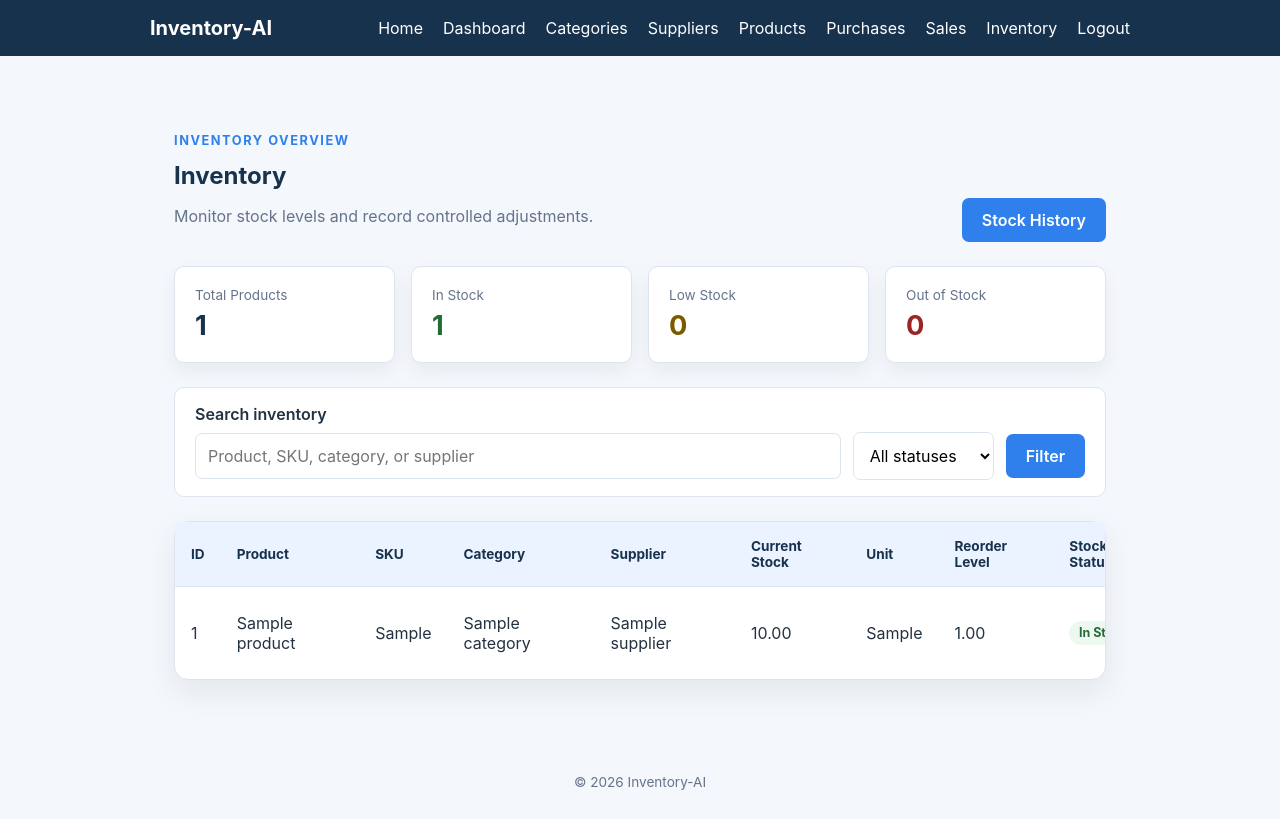
After one commit to PriyaGhosal/Inventory-AI, a Flask app: page /inventory in a window 1280 px wide. The commit adds this page. Run offline with Flask 3, Linux system fonts and the light colour scheme; the visitor is signed in with stand-in values (Sample User, id 1); tables that the repository leaves empty hold one stand-in row (values such as "Sample post").

Commit message:
Add inventory and stock transaction management

```diff
--- a/app.py
+++ b/app.py
@@ -2090,6 +2090,342 @@ def render_sale_form(form_data):
     )
 
 
+@app.get("/inventory")
+def inventory():
+    """Display current inventory, summary counts, and optional filters."""
+    if "user_id" not in session:
+        flash("Please log in to access inventory.", "error")
+        return redirect(url_for("login"))
+
+    search_term = request.args.get("search", "").strip()
+    status_filter = request.args.get("status", "").strip().lower()
+    allowed_statuses = {"out_of_stock", "low_stock", "in_stock", "active", "inactive"}
+    if status_filter not in allowed_statuses:
+        status_filter = ""
+
+    connection = None
+    cursor = None
+    product_rows = []
+    summary = {
+        "total_products": 0,
+        "in_stock": 0,
+        "low_stock": 0,
+        "out_of_stock": 0,
+    }
+    try:
+        connection = get_db_connection()
+        cursor = connection.cursor(dictionary=True)
+        cursor.execute(
+            """
+            SELECT
+                COUNT(*) AS total_products,
+                COALESCE(SUM(CASE WHEN current_stock > reorder_level THEN 1 ELSE 0 END), 0) AS in_stock,
+                COALESCE(SUM(CASE WHEN current_stock > 0 AND current_stock <= reorder_level THEN 1 ELSE 0 END), 0) AS low_stock,
+                COALESCE(SUM(CASE WHEN current_stock <= 0 THEN 1 ELSE 0 END), 0) AS out_of_stock
+            FROM products
+            """
+        )
+        summary_row = cursor.fetchone()
+        if summary_row:
+            summary = {
+                "total_products": summary_row["total_products"],
+                "in_stock": summary_row["in_stock"],
+                "low_stock": summary_row["low_stock"],
+                "out_of_stock": summary_row["out_of_stock"],
+            }
+
+        conditions = []
+        parameters = []
+        if search_term:
+            pattern = f"%{search_term}%"
+            conditions.append(
+                "(p.product_name LIKE %s OR p.sku LIKE %s "
+                "OR c.category_name LIKE %s OR s.supplier_name LIKE %s)"
+            )
+            parameters.extend([pattern, pattern, pattern, pattern])
+        status_conditions = {
+            "out_of_stock": "p.current_stock <= 0",
+            "low_stock": "p.current_stock > 0 AND p.current_stock <= p.reorder_level",
+            "in_stock": "p.current_stock > p.reorder_level",
+            "active": "p.is_active = %s",
+            "inactive": "p.is_active = %s",
+        }
+        if status_filter:
+            conditions.append(status_conditions[status_filter])
+            if status_filter in {"active", "inactive"}:
+                parameters.append(status_filter == "active")
+        where_clause = f"WHERE {' AND '.join(conditions)}" if conditions else ""
+        cursor.execute(
+            f"""
+            SELECT p.product_id, p.product_name, p.sku, p.current_stock,
+                   p.unit, p.reorder_level, p.is_active,
+                   c.category_name, s.supplier_name
+            FROM products AS p
+            INNER JOIN categories AS c ON p.category_id = c.category_id
+            LEFT JOIN suppliers AS s ON p.supplier_id = s.supplier_id
+            {where_clause}
+            ORDER BY p.product_name ASC
+            """,
+            tuple(parameters),
+        )
+        product_rows = cursor.fetchall()
+    except mysql.connector.Error:
+        app.logger.exception("Database error while loading inventory")
+        flash("Inventory is temporarily unavailable. Please try again.", "error")
+    finally:
+        if cursor is not None:
+            cursor.close()
+        if connection is not None and connection.is_connected():
+            connection.close()
+
+    return render_template(
+        "inventory.html",
+        page_title="Inventory",
+        products=product_rows,
+        summary=summary,
+        search_term=search_term,
+        status_filter=status_filter,
+    )
+
+
+@app.route("/inventory/adjust/<int:product_id>", methods=["GET", "POST"])
+def adjust_inventory(product_id):
+    """Apply an atomic manual increase or decrease to active product stock."""
+    if "user_id" not in session:
+        flash("Please log in to adjust inventory.", "error")
+        return redirect(url_for("login"))
+
+    adjustment = {
+        "adjustment_type": "increase",
+        "quantity": "",
+        "notes": "",
+    }
+    connection = None
+    cursor = None
+    try:
+        connection = get_db_connection()
+        cursor = connection.cursor(dictionary=True)
+        cursor.execute(
+            """
+            SELECT product_id, product_name, sku, current_stock
+            FROM products
+            WHERE product_id = %s
+            """,
+            (product_id,),
+        )
+        product = cursor.fetchone()
+    except mysql.connector.Error:
+        app.logger.exception("Database error while loading adjustment product %s", product_id)
+        flash("The product could not be loaded. Please try again.", "error")
+        return redirect(url_for("inventory"))
+    finally:
+        if cursor is not None:
+            cursor.close()
+        if connection is not None and connection.is_connected():
+            connection.close()
+
+    if product is None:
+        flash("Product not found.", "error")
+        return redirect(url_for("inventory"))
+
+    if request.method == "POST":
+        adjustment["adjustment_type"] = request.form.get("adjustment_type", "").strip()
+        adjustment["quantity"] = request.form.get("quantity", "").strip()
+        adjustment["notes"] = request.form.get("notes", "").strip()
+        validation_error = validate_adjustment_input(adjustment)
+        if validation_error:
+            flash(validation_error, "error")
+            return render_template(
+                "stock_adjustment.html",
+                page_title="Adjust Stock",
+                product=product,
+                adjustment=adjustment,
+            )
+
+        connection = None
+        cursor = None
+        try:
+            connection = get_db_connection()
+            connection.start_transaction()
+            cursor = connection.cursor(dictionary=True)
+            cursor.execute(
+                """
+                SELECT product_id, product_name, current_stock, is_active
+                FROM products
+                WHERE product_id = %s
+                FOR UPDATE
+                """,
+                (product_id,),
+            )
+            locked_product = cursor.fetchone()
+            if locked_product is None:
+                raise InventoryAdjustmentError("Product not found.")
+            if not locked_product["is_active"]:
+                raise InventoryAdjustmentError(
+                    "Only active products can be adjusted."
+                )
+
+            quantity = int(adjustment["quantity"])
+            current_stock = Decimal(str(locked_product["current_stock"]))
+            signed_quantity = (
+                quantity
+                if adjustment["adjustment_type"] == "increase"
+                else -quantity
+            )
+            new_stock = current_stock + Decimal(signed_quantity)
+            if new_stock < 0:
+                raise InventoryAdjustmentError(
+                    f"Insufficient stock. Current stock: {locked_product['current_stock']}."
+                )
+
+            cursor.execute(
+                "UPDATE products SET current_stock = %s WHERE product_id = %s",
+                (new_stock, product_id),
+            )
+            cursor.execute(
+                """
+                INSERT INTO stock_transactions
+                    (product_id, user_id, transaction_type, quantity,
+                     balance_after, notes)
+                VALUES (%s, %s, 'adjustment', %s, %s, %s)
+                """,
+                (
+                    product_id,
+                    session["user_id"],
+                    signed_quantity,
+                    new_stock,
+                    adjustment["notes"],
+                ),
+            )
+            connection.commit()
+        except InventoryAdjustmentError as error:
+            if connection is not None:
+                connection.rollback()
+            flash(str(error), "error")
+            return render_template(
+                "stock_adjustment.html",
+                page_title="Adjust Stock",
+                product=product,
+                adjustment=adjustment,
+            )
+        except mysql.connector.Error:
+            if connection is not None:
+                connection.rollback()
+            app.logger.exception("Database error while adjusting product %s", product_id)
+            flash("The stock adjustment could not be saved. Please try again.", "error")
+            return render_template(
+                "stock_adjustment.html",
+                page_title="Adjust Stock",
+                product=product,
+                adjustment=adjustment,
+            )
+        finally:
+            if cursor is not None:
+                cursor.close()
+            if connection is not None and connection.is_connected():
+                connection.close()
+
+        flash("Stock adjustment saved successfully.", "success")
+        return redirect(url_for("inventory"))
+
+    return render_template(
+        "stock_adjustment.html",
+        page_title="Adjust Stock",
+        product=product,
+        adjustment=adjustment,
+    )
+
+
+@app.get("/inventory/history")
+def inventory_history():
+    """Display newest stock transactions with safe optional filters."""
+    if "user_id" not in session:
+        flash("Please log in to access stock history.", "error")
+        return redirect(url_for("login"))
+
+    product_filter = request.args.get("product_id", "").strip()
+    transaction_filter = request.args.get("transaction_type", "").strip().lower()
+    allowed_types = {"purchase", "sale", "adjustment", "return"}
+    if transaction_filter not in allowed_types:
+        transaction_filter = ""
+
+    connection = None
+    cursor = None
+    transactions = []
+    try:
+        connection = get_db_connection()
+        cursor = connection.cursor(dictionary=True)
+        conditions = []
+        parameters = []
+        if product_filter:
+            try:
+                product_id = int(product_filter)
+            except ValueError:
+                product_id = 0
+            conditions.append("st.product_id = %s")
+            parameters.append(product_id)
+        if transaction_filter:
+            conditions.append("st.transaction_type = %s")
+            parameters.append(transaction_filter)
+        where_clause = f"WHERE {' AND '.join(conditions)}" if conditions else ""
+        cursor.execute(
+            f"""
+            SELECT st.transaction_id, st.transaction_date, st.transaction_type,
+                   st.quantity, st.balance_after, st.notes,
+                   p.product_id, p.product_name, p.sku,
+                   u.full_name, st.purchase_id, st.sale_id
+            FROM stock_transactions AS st
+            INNER JOIN products AS p ON st.product_id = p.product_id
+            INNER JOIN users AS u ON st.user_id = u.user_id
+            LEFT JOIN purchases AS pu ON st.purchase_id = pu.purchase_id
+            LEFT JOIN sales AS sa ON st.sale_id = sa.sale_id
+            {where_clause}
+            ORDER BY st.transaction_date DESC, st.transaction_id DESC
+            """,
+            tuple(parameters),
+        )
+        transactions = cursor.fetchall()
+    except mysql.connector.Error:
+        app.logger.exception("Database error while loading stock history")
+        flash("Stock history is temporarily unavailable. Please try again.", "error")
+    finally:
+        if cursor is not None:
+            cursor.close()
+        if connection is not None and connection.is_connected():
+            connection.close()
+
+    return render_template(
+        "stock_history.html",
+        page_title="Stock History",
+        transactions=transactions,
+        product_filter=product_filter,
+        transaction_filter=transaction_filter,
+    )
+
+
+class InventoryAdjustmentError(Exception):
+    """Expected validation failure during an inventory adjustment."""
+
+
+def validate_adjustment_input(adjustment):
+    """Validate adjustment type, positive quantity, and reason."""
+    if adjustment["adjustment_type"] not in {"increase", "decrease"}:
+        return "Please select a valid adjustment type."
+    if not adjustment["quantity"]:
+        return "Quantity is required."
+    try:
+        quantity = int(adjustment["quantity"])
+    except (TypeError, ValueError):
+        return "Quantity must be a positive integer."
+    if quantity <= 0 or str(quantity) != adjustment["quantity"]:
+        return "Quantity must be a positive integer."
+    if not adjustment["notes"]:
+        return "Reason is required."
+    if len(adjustment["notes"]) > 255:
+        return "Reason must be 255 characters or fewer."
+    return None
+
+
 @app.post("/logout")
 def logout():
     """End the current session and return the user to the login page."""
--- a/static/css/style.css
+++ b/static/css/style.css
@@ -129,6 +129,104 @@ nav a:hover {
 
 .purchase-form-card {
     max-width: 900px;
+}
+
+.adjustment-card {
+    max-width: 620px;
+}
+
+.summary-grid {
+    display: grid;
+    gap: 1rem;
+    grid-template-columns: repeat(4, 1fr);
+    margin-bottom: 1.5rem;
+}
+
+.summary-card {
+    background: var(--surface);
+    border: 1px solid var(--border);
+    border-radius: 10px;
+    box-shadow: 0 8px 20px rgb(23 50 77 / 6%);
+    display: flex;
+    flex-direction: column;
+    gap: 0.4rem;
+    padding: 1.25rem;
+}
+
+.summary-card span {
+    color: var(--muted);
+    font-size: 0.85rem;
+}
+
+.summary-card strong {
+    color: var(--navy);
+    font-size: 1.7rem;
+}
+
+.summary-in-stock strong {
+    color: #246b35;
+}
+
+.summary-low-stock strong {
+    color: #795b00;
+}
+
+.summary-out-stock strong {
+    color: #9b2525;
+}
+
+.inventory-table,
+.history-table {
+    min-width: 1200px;
+}
+
+.stock-status-in_stock {
+    background: #edf9f0;
+    color: #246b35;
+}
+
+.stock-status-low_stock {
+    background: #fff8e6;
+    color: #795b00;
+}
+
+.stock-status-out_of_stock {
+    background: #fff0f0;
+    color: #9b2525;
+}
+
+.product-summary {
+    background: var(--pale-blue);
+    border-radius: 8px;
+    display: flex;
+    flex-wrap: wrap;
+    gap: 1rem;
+    margin: 1.5rem 0;
+    padding: 1rem;
+}
+
+.product-summary span {
+    color: var(--muted);
+}
+
+.transaction-purchase {
+    background: #edf9f0;
+    color: #246b35;
+}
+
+.transaction-sale {
+    background: #fff0f0;
+    color: #9b2525;
+}
+
+.transaction-adjustment {
+    background: var(--pale-blue);
+    color: var(--navy);
+}
+
+.transaction-return {
+    background: #fff8e6;
+    color: #795b00;
 }
 
 .detail-card {
@@ -592,6 +690,10 @@ textarea:focus {
         grid-template-columns: 1fr;
     }
 
+    .summary-grid {
+        grid-template-columns: repeat(2, 1fr);
+    }
+
     .detail-grid {
         grid-template-columns: repeat(2, 1fr);
     }
@@ -612,3 +714,9 @@ textarea:focus {
         grid-column: 1 / -1;
     }
 }
+
+@media (max-width: 420px) {
+    .summary-grid {
+        grid-template-columns: 1fr;
+    }
+}
--- a/templates/base.html
+++ b/templates/base.html
@@ -18,6 +18,7 @@
                 <a href="{{ url_for('products') }}">Products</a>
                 <a href="{{ url_for('purchases') }}">Purchases</a>
                 <a href="{{ url_for('sales') }}">Sales</a>
+                <a href="{{ url_for('inventory') }}">Inventory</a>
                 <form class="logout-form" method="post" action="{{ url_for('logout') }}">
                     <button class="nav-button" type="submit">Logout</button>
                 </form>
--- /dev/null
+++ b/templates/inventory.html
@@ -0,0 +1,78 @@
+{% extends "base.html" %}
+
+{% block content %}
+<section class="page-heading">
+    <div>
+        <p class="eyebrow">Inventory overview</p>
+        <h1>Inventory</h1>
+        <p class="muted">Monitor stock levels and record controlled adjustments.</p>
+    </div>
+    <a class="button button-secondary" href="{{ url_for('inventory_history') }}">Stock History</a>
+</section>
+
+<div class="summary-grid">
+    <div class="summary-card"><span>Total Products</span><strong>{{ summary.total_products }}</strong></div>
+    <div class="summary-card summary-in-stock"><span>In Stock</span><strong>{{ summary.in_stock }}</strong></div>
+    <div class="summary-card summary-low-stock"><span>Low Stock</span><strong>{{ summary.low_stock }}</strong></div>
+    <div class="summary-card summary-out-stock"><span>Out of Stock</span><strong>{{ summary.out_of_stock }}</strong></div>
+</div>
+
+<form class="search-form" method="get" action="{{ url_for('inventory') }}">
+    <label for="inventory-search">Search inventory</label>
+    <div class="search-controls">
+        <input id="inventory-search" name="search" type="search" value="{{ search_term }}" placeholder="Product, SKU, category, or supplier">
+        <select name="status" aria-label="Filter inventory">
+            <option value="">All statuses</option>
+            <option value="out_of_stock" {% if status_filter == "out_of_stock" %}selected{% endif %}>Out of Stock</option>
+            <option value="low_stock" {% if status_filter == "low_stock" %}selected{% endif %}>Low Stock</option>
+            <option value="in_stock" {% if status_filter == "in_stock" %}selected{% endif %}>In Stock</option>
+            <option value="active" {% if status_filter == "active" %}selected{% endif %}>Active</option>
+            <option value="inactive" {% if status_filter == "inactive" %}selected{% endif %}>Inactive</option>
+        </select>
+        <button class="button" type="submit">Filter</button>
+        {% if search_term or status_filter %}<a class="button button-secondary" href="{{ url_for('inventory') }}">Clear</a>{% endif %}
+    </div>
+</form>
+
+{% if products %}
+<div class="table-card">
+    <div class="table-wrapper">
+        <table class="inventory-table">
+            <thead><tr><th>ID</th><th>Product</th><th>SKU</th><th>Category</th><th>Supplier</th><th>Current Stock</th><th>Unit</th><th>Reorder Level</th><th>Stock Status</th><th>Status</th><th>Actions</th></tr></thead>
+            <tbody>
+                {% for product in products %}
+                {% if product.current_stock <= 0 %}
+                    {% set stock_status = "out_of_stock" %}
+                    {% set stock_label = "Out of Stock" %}
+                {% elif product.current_stock <= product.reorder_level %}
+                    {% set stock_status = "low_stock" %}
+                    {% set stock_label = "Low Stock" %}
+                {% else %}
+                    {% set stock_status = "in_stock" %}
+                    {% set stock_label = "In Stock" %}
+                {% endif %}
+                <tr>
+                    <td>{{ product.product_id }}</td>
+                    <td>{{ product.product_name }}</td>
+                    <td>{{ product.sku }}</td>
+                    <td>{{ product.category_name }}</td>
+                    <td>{{ product.supplier_name or "—" }}</td>
+                    <td>{{ product.current_stock }}</td>
+                    <td>{{ product.unit or "—" }}</td>
+                    <td>{{ product.reorder_level }}</td>
+                    <td><span class="status-badge stock-status-{{ stock_status }}">{{ stock_label }}</span></td>
+                    <td><span class="status-badge {% if product.is_active %}status-active{% else %}status-inactive{% endif %}">{{ "Active" if product.is_active else "Inactive" }}</span></td>
+                    <td><a class="button button-small" href="{{ url_for('adjust_inventory', product_id=product.product_id) }}">Adjust</a></td>
+                </tr>
+                {% endfor %}
+            </tbody>
+        </table>
+    </div>
+</div>
+{% else %}
+<section class="empty-state">
+    <h2>{% if search_term or status_filter %}No matching inventory{% else %}No inventory yet{% endif %}</h2>
+    <p class="muted">Try changing the search or stock filter.</p>
+</section>
+{% endif %}
+{% endblock %}
```
Also changed, not shown: templates/stock_adjustment.html (added, +31 -0 lines), templates/stock_history.html (added, +52 -0 lines), README.md.
